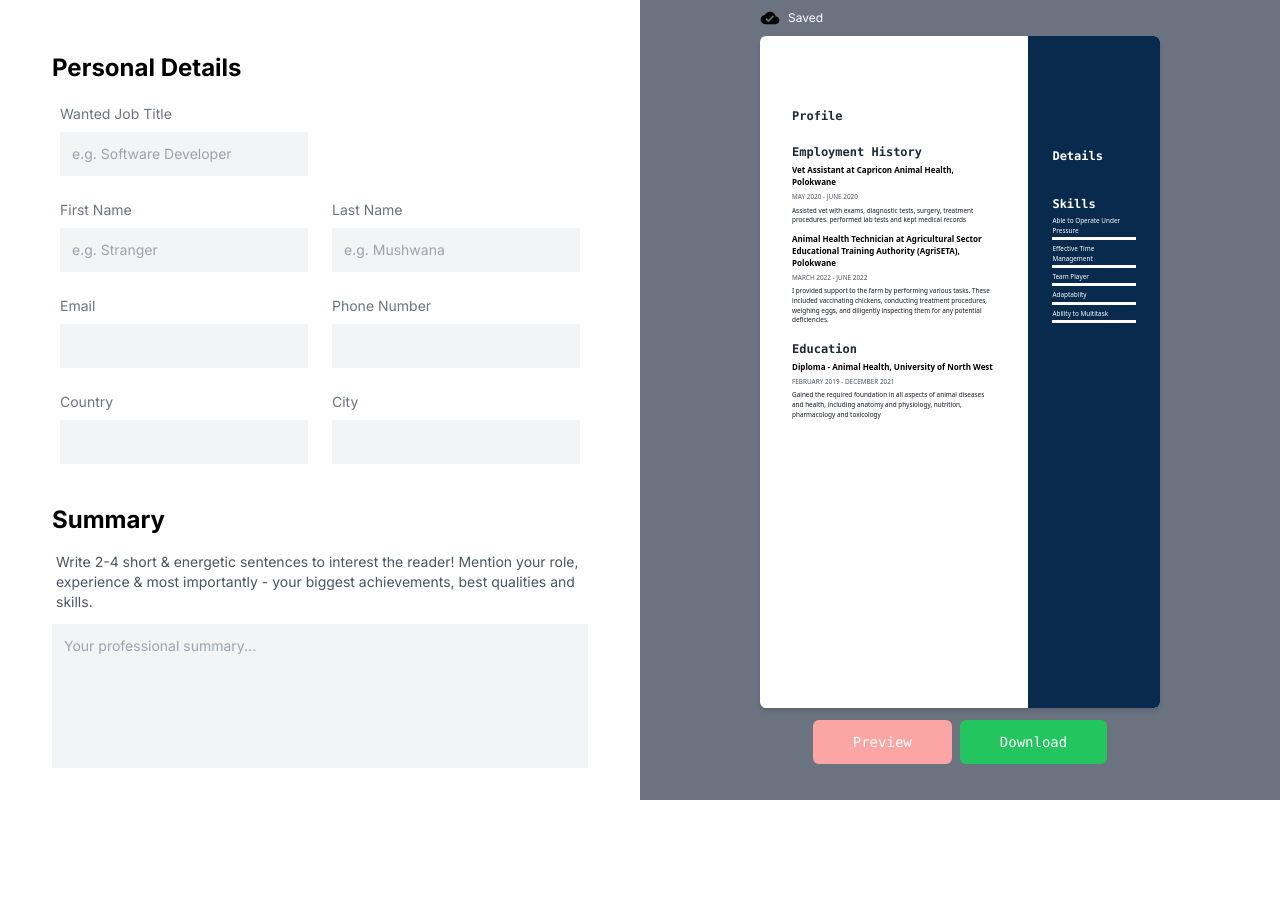
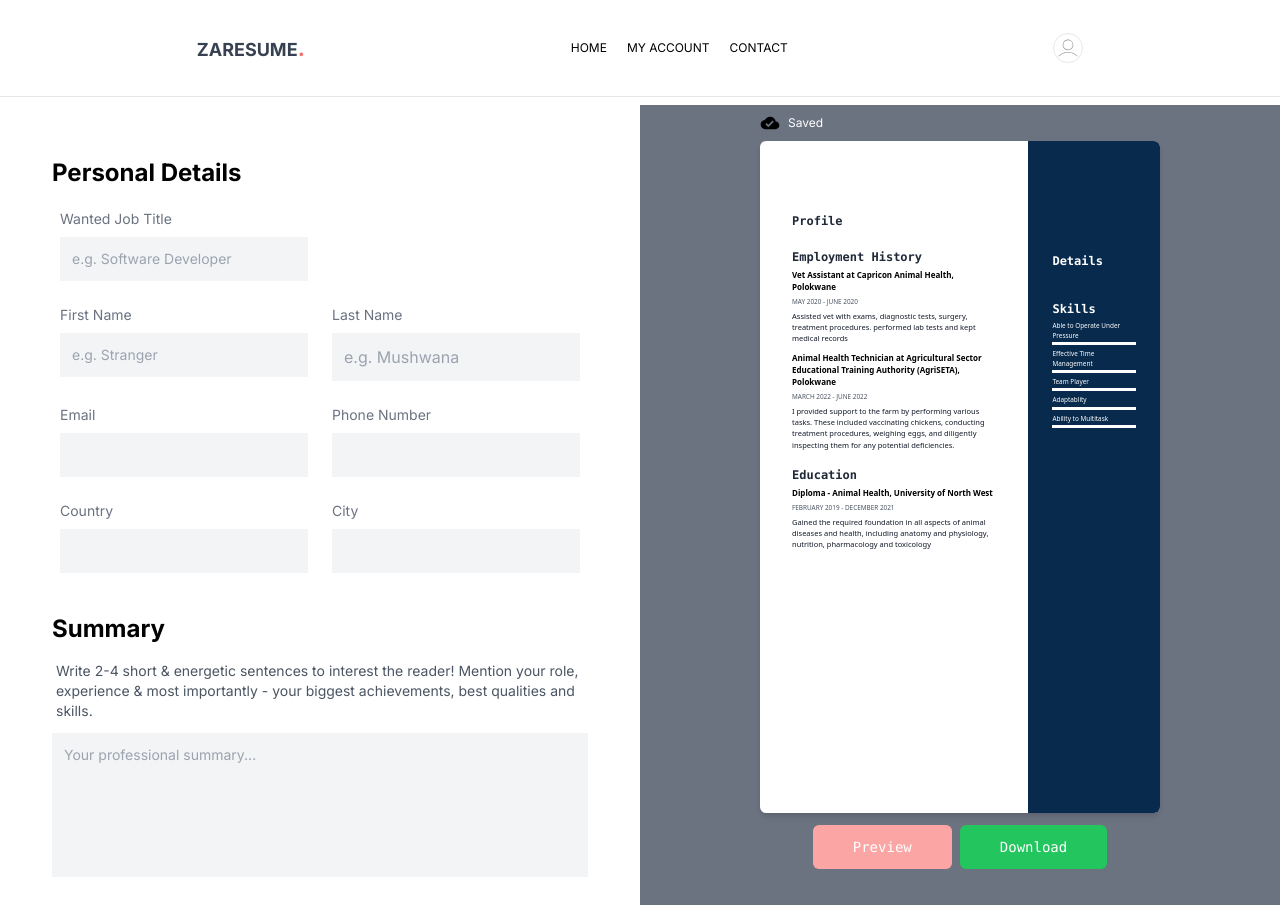
Before and after one commit to strangermushwana/resume-builder, a Next.js app: page / in a window 1280 px wide. Before the commit the page ends 800 px from the top, so only its background shows below. Built offline with nearby package versions, Linux system fonts and the light colour scheme.

Commit message:
added navbar

```diff
--- /dev/null
+++ b/app/components/Navbar.tsx
@@ -0,0 +1,71 @@
+'use client'
+
+import React, { useEffect, useState } from 'react'
+
+export default function Navbar() {
+  const [active, setActive] = useState(false)
+
+  const isActive = () => {
+    window.scrollY > 5 ? setActive(true) : setActive(false)
+  }
+
+  useEffect(() => {
+    window.addEventListener('scroll', isActive)
+    return () => {
+      window.removeEventListener('scroll', isActive)
+    }
+  }, [])
+  return (
+    <div
+      className={
+        active
+          ? 'bg-black text-white p-8 border-b mb-2'
+          : 'bg-white text-black p-8 border-b mb-2'
+      }
+    >
+      <div className="max-w-6xl flex items-center mx-auto justify-around">
+        <div className="font-bold text-lg text-gray-700 uppercase cursor-pointer">
+          zaresume<span className="text-red-400 font-semibold text-2xl">.</span>
+        </div>
+        <div className="flex space-x-5 justify-center items-center">
+          <div className="cursor-pointer uppercase text-xs hover:text-gray-900">
+            Home
+          </div>
+          <div className="cursor-pointer uppercase text-xs hover:text-gray-900">
+            My Account
+          </div>
+          <div className="cursor-pointer uppercase text-xs hover:text-gray-900">
+            Contact
+          </div>
+        </div>
+        <div className="border rounded-full p-1 cursor-pointer hover:ring-1 hover:ring-yellow-700">
+          <svg
+            id="SvgjsSvg1016"
+            width="20"
+            height="20"
+            xmlns="http://www.w3.org/2000/svg"
+            version="1.1"
+            xmlnsXlink="http://www.w3.org/1999/xlink"
+          >
+            <defs id="SvgjsDefs1017"></defs>
+            <g id="SvgjsG1018">
+              <svg
+                xmlns="http://www.w3.org/2000/svg"
+                enable-background="new 0 0 512 512"
+                viewBox="0 0 512 512"
+                width="20"
+                height="20"
+              >
+                <path
+                  d="M376.9 175.9c-.3 49.8-31.7 96.2-78.8 113.4-48.2 17.6-102.7 2.8-135.5-36.6-32.4-38.9-36.2-96-10.2-139.1 26-43.3 78.1-66.4 127.7-56.2 49.2 10.1 87.5 50.3 95.5 99.8C376.5 163.4 376.9 169.7 376.9 175.9c.1 9.6 15.1 9.7 15 0-.3-56.7-36-107.9-89.2-127.6-53-19.7-115.2-2.9-151.2 40.7-36.4 44.2-41.7 108.2-11.8 157.4 29.6 48.5 87.3 73.6 142.9 62.8 54.8-10.7 99.1-56.7 107.5-111.9 1.1-7.1 1.7-14.2 1.7-21.3C392 166.3 377 166.3 376.9 175.9zM22.7 469.8c49.5-48.5 111.9-82.8 180.5-94.4 64.5-10.9 131.8-.6 190.7 27.6 35.2 16.9 67.3 39.6 95.3 66.8 6.9 6.7 17.6-3.9 10.6-10.6-51.1-49.4-115.6-85-185.9-97.6-67.8-12.2-137.8-2.8-200.3 26.3C76 405.5 41.8 430.1 12.1 459.2 5.2 465.9 15.8 476.5 22.7 469.8L22.7 469.8z"
+                  fill="#8a8989"
+                  className="color000 svgShape"
+                ></path>
+              </svg>
+            </g>
+          </svg>
+        </div>
+      </div>
+    </div>
+  )
+}
--- a/app/components/PersonalDetails.tsx
+++ b/app/components/PersonalDetails.tsx
@@ -103,7 +103,7 @@ export default function PersonalDetails({ personalInfo }) {
               type="text"
               onChange={handleUserDetailChange}
               name="lastName"
-              className="text-black bg-gray-100 text-sm outline-none focus:border-b-2 block w-full p-3"
+              className="text-black bg-gray-100 text- outline-none focus:border-b-2 block w-full p-3"
               placeholder="e.g. Mushwana"
             />
           </div>
--- a/app/components/Resume.tsx
+++ b/app/components/Resume.tsx
@@ -17,7 +17,7 @@ export default function Resume({ personalDetails }) {
             <h2 className="font-semibold text-xs my-1 font-mono text-gray-800">
               Profile
             </h2>
-            <div className="text-[0.4rem] text-gray-700">
+            <div className="text-[7.5px] text-gray-700">
               {personalDetails?.professionalSummary}
             </div>
           </div>
@@ -32,7 +32,7 @@ export default function Resume({ personalDetails }) {
               <div className="text-[0.4rem] font-thin mb-1 text-gray-600 uppercase">
                 May 2020 - June 2020
               </div>
-              <div className="text-[0.4rem] font-[3rem] text-gray-900">
+              <div className="text-[7.5px] font-[3rem] text-gray-900">
                 Assisted vet with exams, diagnostic tests, surgery, treatment
                 procedures. performed lab tests and kept medical records
               </div>
@@ -45,7 +45,7 @@ export default function Resume({ personalDetails }) {
               <div className="text-[0.4rem] font-thin mb-1 text-gray-600 uppercase">
                 March 2022 - June 2022
               </div>
-              <div className="text-[0.4rem] font-[3rem] text-gray-900">
+              <div className="text-[7.5px] font-[3rem] text-gray-900">
                 I provided support to the farm by performing various tasks.
                 These included vaccinating chickens, conducting treatment
                 procedures, weighing eggs, and diligently inspecting them for
@@ -64,7 +64,7 @@ export default function Resume({ personalDetails }) {
               <div className="text-[0.4rem] font-thin mb-1 text-gray-600 uppercase">
                 February 2019 - December 2021
               </div>
-              <div className="text-[0.4rem] font-[3rem] text-gray-900">
+              <div className="text-[7.5px] font-[3rem] text-gray-900">
                 Gained the required foundation in all aspects of animal diseases
                 and health, including anatomy and physiology, nutrition,
                 pharmacology and toxicology
--- a/app/layout.tsx
+++ b/app/layout.tsx
@@ -1,3 +1,4 @@
+import Navbar from './components/Navbar'
 import './globals.css'
 import { Inter } from 'next/font/google'
 
@@ -14,7 +15,10 @@ export default function RootLayout({
 }) {
   return (
     <html lang="en">
-      <body className={inter.className}>{children}</body>
+      <body className={inter.className}>
+        <Navbar />
+        {children}
+      </body>
     </html>
   )
 }
```
